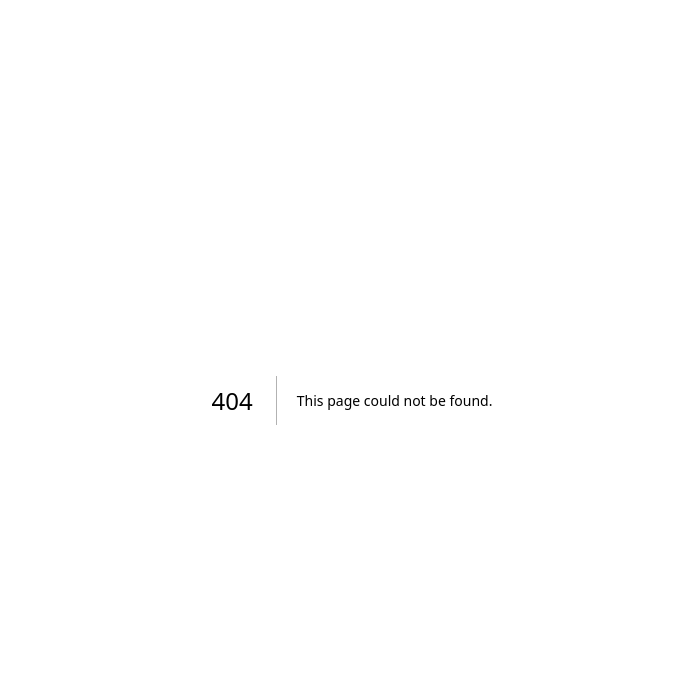
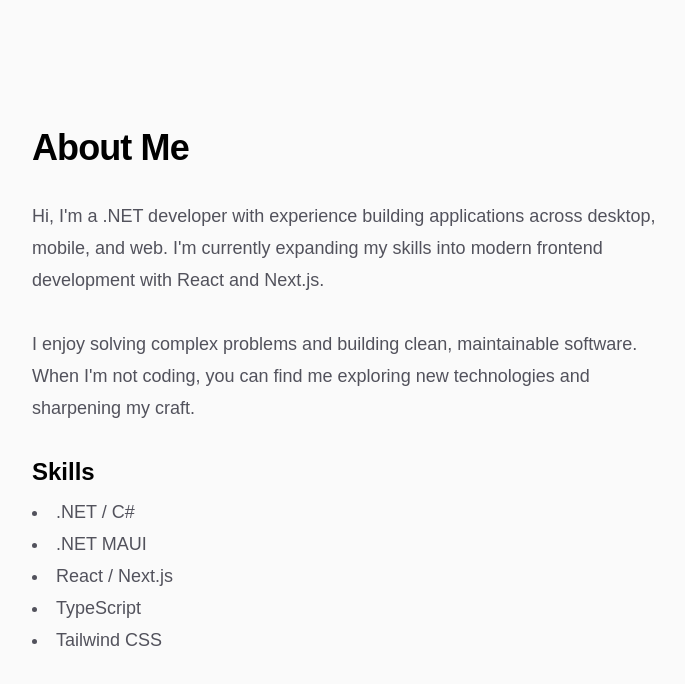
Before and after one commit to wyznozy/Portfolio, a Next.js app: page /mynextpage in a window 1280 px wide. Before the commit this address had no page. Shown: the top 684 px of the page, without its empty margins (288-973 px from the left). Built offline with nearby package versions, Linux system fonts and the light colour scheme.

Commit message:
next page commit

```diff
--- /dev/null
+++ b/app/mynextpage/page.tsx
@@ -0,0 +1,31 @@
+export default function MyNextPage() {
+  return (
+    <div className="flex justify-center w-full min-h-screen bg-zinc-50 dark:bg-black">
+      <main className="flex flex-col gap-8 w-full max-w-3xl px-16 py-32">
+        <h1 className="text-4xl font-semibold tracking-tight text-black dark:text-white">
+          About Me
+        </h1>
+        <p className="text-lg leading-8 text-zinc-600 dark:text-zinc-400">
+          Hi, I&apos;m a .NET developer with experience building applications across
+          desktop, mobile, and web. I&apos;m currently expanding my skills into
+          modern frontend development with React and Next.js.
+        </p>
+        <p className="text-lg leading-8 text-zinc-600 dark:text-zinc-400">
+          I enjoy solving complex problems and building clean, maintainable
+          software. When I'm not coding, you can find me exploring new
+          technologies and sharpening my craft.
+        </p>
+        <div className="flex flex-col gap-2">
+          <h2 className="text-2xl font-semibold text-black dark:text-white">Skills</h2>
+          <ul className="list-disc list-inside text-zinc-600 dark:text-zinc-400 text-lg leading-8">
+            <li>.NET / C#</li>
+            <li>.NET MAUI</li>
+            <li>React / Next.js</li>
+            <li>TypeScript</li>
+            <li>Tailwind CSS</li>
+          </ul>
+        </div>
+      </main>
+    </div>
+  );
+}
--- a/app/page.tsx
+++ b/app/page.tsx
@@ -1,6 +1,17 @@
+"use client";
+
 import Image from "next/image";
+import { useRouter } from "next/navigation"
 
 export default function Home() {
+  const router = useRouter();
+
+  function homeBtnClicked() {
+      router.push("/mynextpage");
+  }
+
+
+
   return (
     <div className="flex flex-col flex-1 items-center justify-center bg-zinc-50 font-sans dark:bg-black">
       <main className="flex flex-1 w-full max-w-3xl flex-col items-center justify-between py-32 px-16 bg-white dark:bg-black sm:items-start">
@@ -12,6 +23,13 @@ export default function Home() {
           height={20}
           priority
         />
+
+      <div className="flex justify-center bg-red-500">
+        <button className="px-4 py-2 bg-blue-500 text-white rounded" onClick={homeBtnClicked}>
+          Click me
+        </button>
+      </div>
+
         <div className="flex flex-col items-center gap-6 text-center sm:items-start sm:text-left">
           <h1 className="max-w-xs text-3xl font-semibold leading-10 tracking-tight text-black dark:text-zinc-50">
             To get started, edit the page.tsx file.
```
